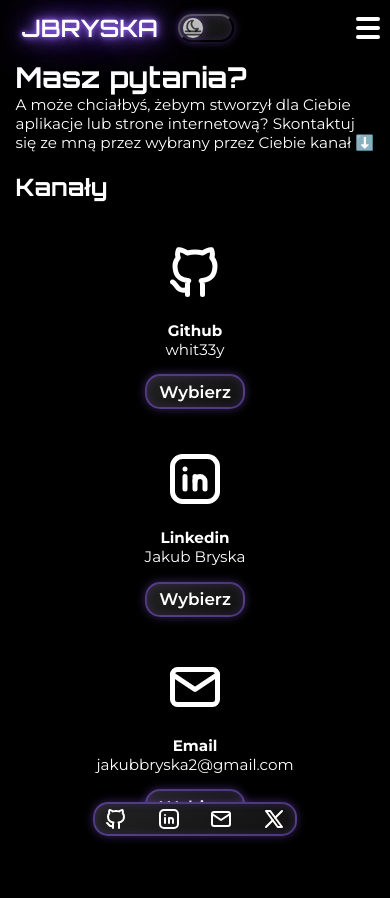
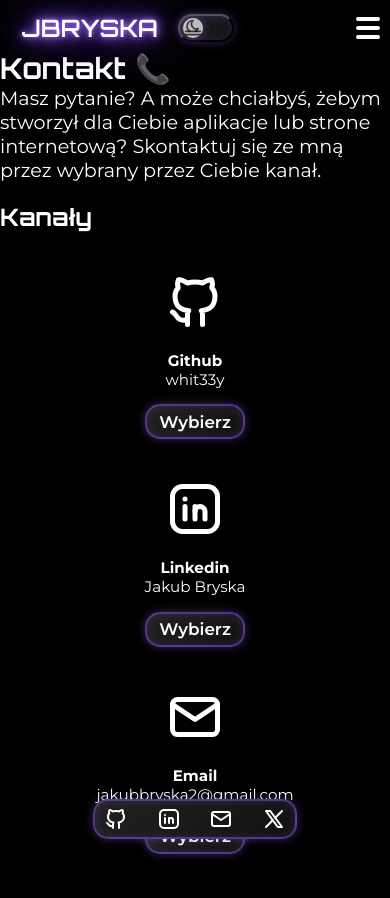
Before and after one commit to whit33y/jbryska, an Angular app: page /contact in a window 390 px wide. Shown: the top 898 px of the page. Before the commit the page ends 844 px from the top, so only its background shows below. Built offline with nearby package versions, Linux system fonts and the light colour scheme.

Commit message:
change: structure of html tags on pages

```diff
--- a/src/app/app.html
+++ b/src/app/app.html
@@ -1,7 +1,7 @@
+<app-header />
 <div class="container">
-  <app-header />
-  <main id="main-content" class="main-content">
+  <main class="main-content">
     <router-outlet />
   </main>
-  <app-footer />
 </div>
+<app-footer />
--- a/src/app/app.scss
+++ b/src/app/app.scss
@@ -3,5 +3,15 @@
   font-optical-sizing: auto;
   font-style: normal;
   font-weight: 400;
-  height: 88dvh;
+  display: flex;
+  justify-content: center;
 }
+
+.main-content {
+  display: flex;
+  flex-direction: column;
+  justify-content: center;
+  margin-top: 50px;
+  margin-bottom: 50px;
+  max-width: 900px;
+}
--- a/src/app/components/layout/footer/footer.scss
+++ b/src/app/components/layout/footer/footer.scss
@@ -6,8 +6,8 @@
   text-align: center;
   display: flex;
   justify-content: center;
-  margin-bottom: 8px;
-  perspective: 1000px;
+  margin-bottom: 5px;
+  height: 40px;
 }
 
 .site-footer .container {
--- a/src/app/components/layout/header/header.scss
+++ b/src/app/components/layout/header/header.scss
@@ -1,6 +1,6 @@
 .site-header {
   position: fixed;
-  height: 5dvh;
+  height: 50px;
   top: 0;
   width: 100%;
 }
--- a/src/app/pages/contact/contact.html
+++ b/src/app/pages/contact/contact.html
@@ -1,9 +1,8 @@
-<main class="contact">
-    <div class="contact-container">
 <div class="contact-welcome">
-            <h1>Masz pytania? </h1>
-            <p>A może chciałbyś, żebym stworzył dla Ciebie aplikacje lub strone internetową? Skontaktuj się ze mną przez
-                wybrany przez Ciebie kanał ⬇️</p>
+    <h1>Kontakt 📞</h1>
+    <p>Masz pytanie? A może chciałbyś, żebym stworzył dla Ciebie aplikacje lub strone internetową? Skontaktuj
+        się ze mną przez
+        wybrany przez Ciebie kanał.</p>
 </div>
 <h2>Kanały</h2>
 <div class="contact-channels">
@@ -50,5 +49,3 @@
         <button (click)="redirectContact('mailto:jakubbryska2@gmail.com')">Wybierz</button>
     </div>
 </div>
-    </div>
-</main>
--- a/src/app/pages/contact/contact.scss
+++ b/src/app/pages/contact/contact.scss
@@ -1,21 +1,4 @@
-.contact {
-  margin-top: 7dvh;
-  display: flex;
-  justify-content: center;
-  align-items: center;
-  flex-direction: column;
-}
-
-.contact-container {
-  max-width: 900px;
-  display: flex;
-  flex-direction: column;
-  justify-content: center;
-  margin-bottom: 6dvh;
-  width: 100%;
-}
-
-.contact-container h1 {
+h1 {
   text-align: start;
   font-size: 2.5rem;
   margin-bottom: 0;
@@ -79,17 +62,12 @@ button:hover {
 }
 
 @media (max-width: 768px) {
-  .contact-container {
-    width: 92%;
-  }
-
-  .contact-container h1 {
+  h1 {
     margin-top: 0;
     margin-bottom: 0;
     font-size: 1.8rem;
   }
-
-  .contact-container p {
+  p {
     font-size: 0.95rem;
   }
 
--- a/src/app/pages/home/home.html
+++ b/src/app/pages/home/home.html
@@ -1,5 +1,3 @@
-<main class="home">
-    <div class="home-container">
 <div class="home-image">
     <div>
         <h1>Witaj na mojej stronie! 👋</h1>
@@ -42,5 +40,3 @@
         }
     </div>
 </div>
-    </div>
-</main>
--- a/src/app/pages/home/home.scss
+++ b/src/app/pages/home/home.scss
@@ -1,19 +1,3 @@
-.home {
-  margin-top: 6dvh;
-  display: flex;
-  justify-content: center;
-  align-items: center;
-  flex-direction: column;
-}
-
-.home-container {
-  max-width: 900px;
-  display: flex;
-  flex-direction: column;
-  justify-content: center;
-  margin-bottom: 6dvh;
-}
-
 .home-image {
   display: flex;
   margin-top: 20px;
@@ -106,9 +90,6 @@ p {
 }
 
 @media (max-width: 768px) {
-  .home-container {
-    width: 95%;
-  }
   .home-image h1 {
     margin-top: 0;
     margin-bottom: 0;
--- a/src/app/pages/projects/projects.html
+++ b/src/app/pages/projects/projects.html
@@ -1,5 +1,3 @@
-<main class="projects">
-    <div class="projects-container">
 <div class="projects-overview">
     <h1>Portfolio 💻</h1>
     <p>To moje portfolio projektów wykonanych w wielu różnych technologiach. Niektóre są dalej usprawniane, a
@@ -33,8 +31,7 @@
             <div class="project-element-images">
                 @if ($index === 0) {
                 <img [ngSrc]="project.screenshots[0]" [alt]="'Pierwszy zrzut ekranu projektu ' + project.name"
-                            class="screenshot" width="416" height="270" sizes="(max-width: 768px) 100vw, 33vw"
-                            priority />
+                    class="screenshot" width="416" height="270" sizes="(max-width: 768px) 100vw, 33vw" priority />
                 } @else {
                 <img [ngSrc]="project.screenshots[0]" [alt]="'Pierwszy zrzut ekranu projektu ' + project.name"
                     class="screenshot" width="416" height="270" sizes="(max-width: 768px) 100vw, 33vw" />
@@ -52,5 +49,3 @@
         }
     </ul>
 </div>
-    </div>
-</main>
--- a/src/app/pages/projects/projects.scss
+++ b/src/app/pages/projects/projects.scss
@@ -1,19 +1,3 @@
-.projects {
-  margin-top: 7dvh;
-  display: flex;
-  justify-content: center;
-  align-items: center;
-  flex-direction: column;
-}
-
-.projects-container {
-  max-width: 900px;
-  display: flex;
-  flex-direction: column;
-  justify-content: center;
-  margin-bottom: 6dvh;
-}
-
 .projects-overview h1 {
   text-align: start;
   font-size: 2.5rem;
@@ -110,9 +94,6 @@ a:hover {
 }
 
 @media (max-width: 768px) {
-  .projects-container {
-    width: 95%;
-  }
   .projects-overview h1 {
     margin-top: 0;
     margin-bottom: 0;
```
Lines whose indentation alone changed are shown as unchanged.
